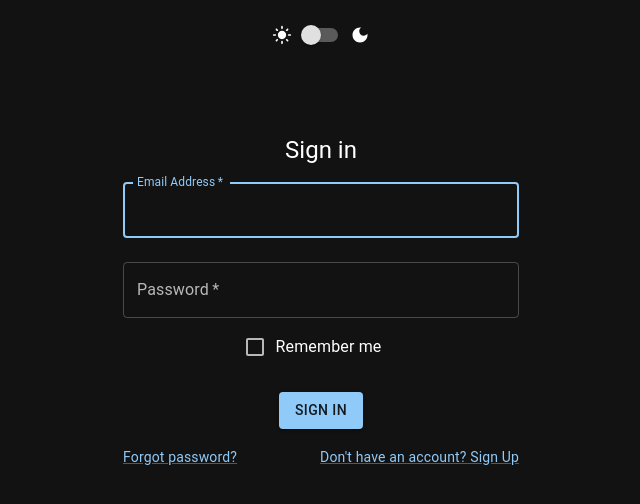
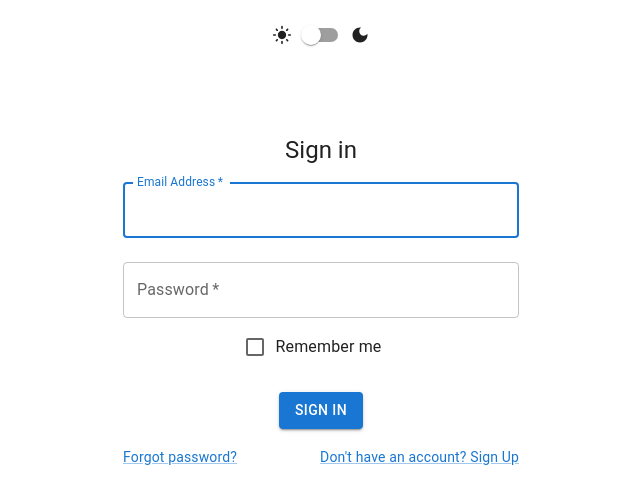
Before and after one commit to Kevin-379/COL732-frontend, a React (Create React App) app: page / in a window 1280 px wide. Shown: the top 504 px of the page, without its empty margins (319-959 px from the left). Built offline with nearby package versions, Linux system fonts and the light colour scheme.

Commit message:
Added React Router

```diff
--- a/package.json
+++ b/package.json
@@ -14,8 +14,10 @@
     "@types/node": "^16.11.65",
     "@types/react": "^18.0.21",
     "@types/react-dom": "^18.0.6",
+    "axios": "^1.1.3",
     "react": "^18.2.0",
     "react-dom": "^18.2.0",
+    "react-router-dom": "^6.4.2",
     "react-scripts": "5.0.1",
     "typescript": "^4.8.4",
     "web-vitals": "^2.1.4"
--- a/src/App.tsx
+++ b/src/App.tsx
@@ -3,12 +3,14 @@ import { SignIn } from "./pages/SignIn";
 import { DarkMode, LightMode } from "@mui/icons-material";
 import { useState } from "react";
 import { lightTheme, darkTheme } from "./theme";
+import { Route, BrowserRouter, Routes } from "react-router-dom";
 
 function App() {
-  const [darkMode, setDarkMode] = useState(true);
-  const theme = (darkMode ? darkTheme: lightTheme);
+  const [darkMode, setDarkMode] = useState(false);
+  const theme = (darkMode ? darkTheme : lightTheme);
 
   return (
+    <BrowserRouter>
       <ThemeProvider theme={theme}>
         <CssBaseline />
         <Box textAlign={"center"} alignItems={"center"} display="flex" justifyContent={"center"} sx={{ mt: 2 }}>
@@ -16,8 +18,16 @@ function App() {
           <Switch onChange={(e) => setDarkMode(e.target.checked)}></Switch>
           <DarkMode fontSize={"small"} />
         </Box>
-      <SignIn />
+        <Routes>
+          <Route path="/" element={<SignIn />} />
+          <Route path="*" element={<Box
+            display="flex"
+            justifyContent="center"
+            alignItems="center"
+          ><h1>ERROR: Page Not Found</h1></Box>} />
+        </Routes>
       </ThemeProvider>
+    </BrowserRouter>
   );
 }
 
```
Also changed, not shown: 1 other file (tests, documents, lock files or other folders). Lines whose indentation alone changed are shown as unchanged.
